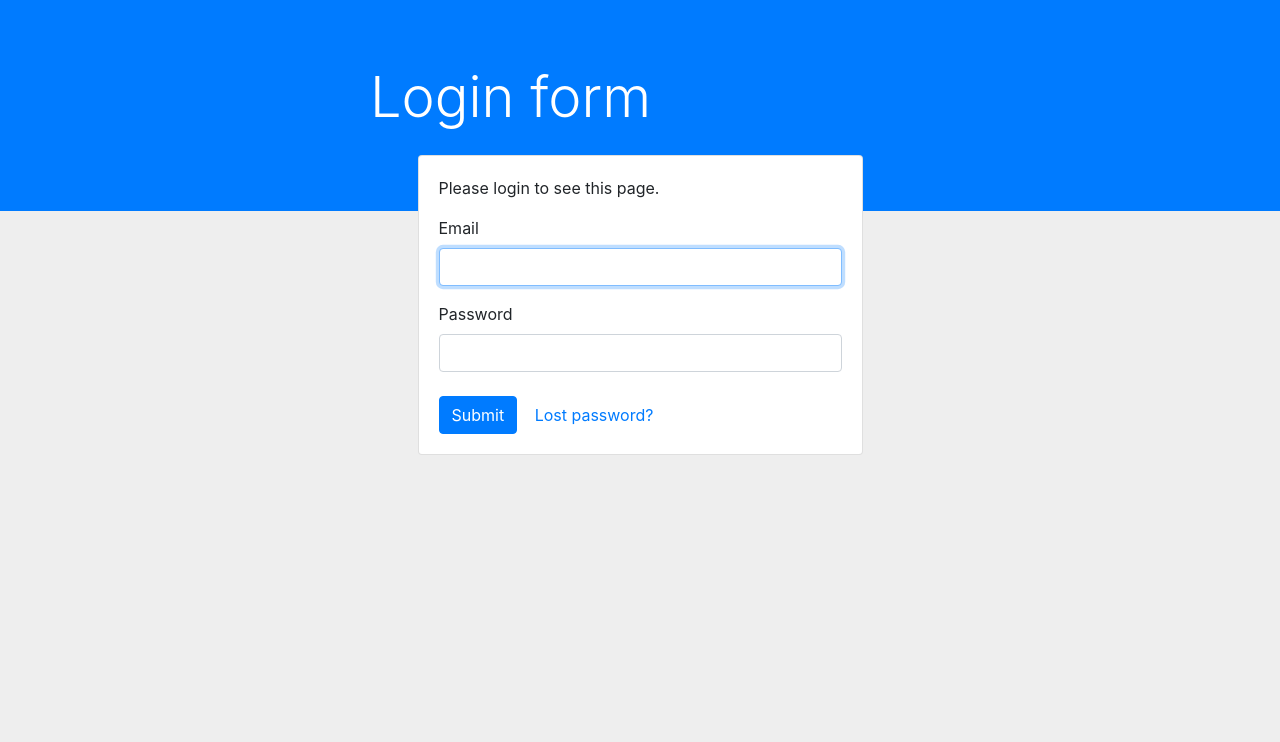
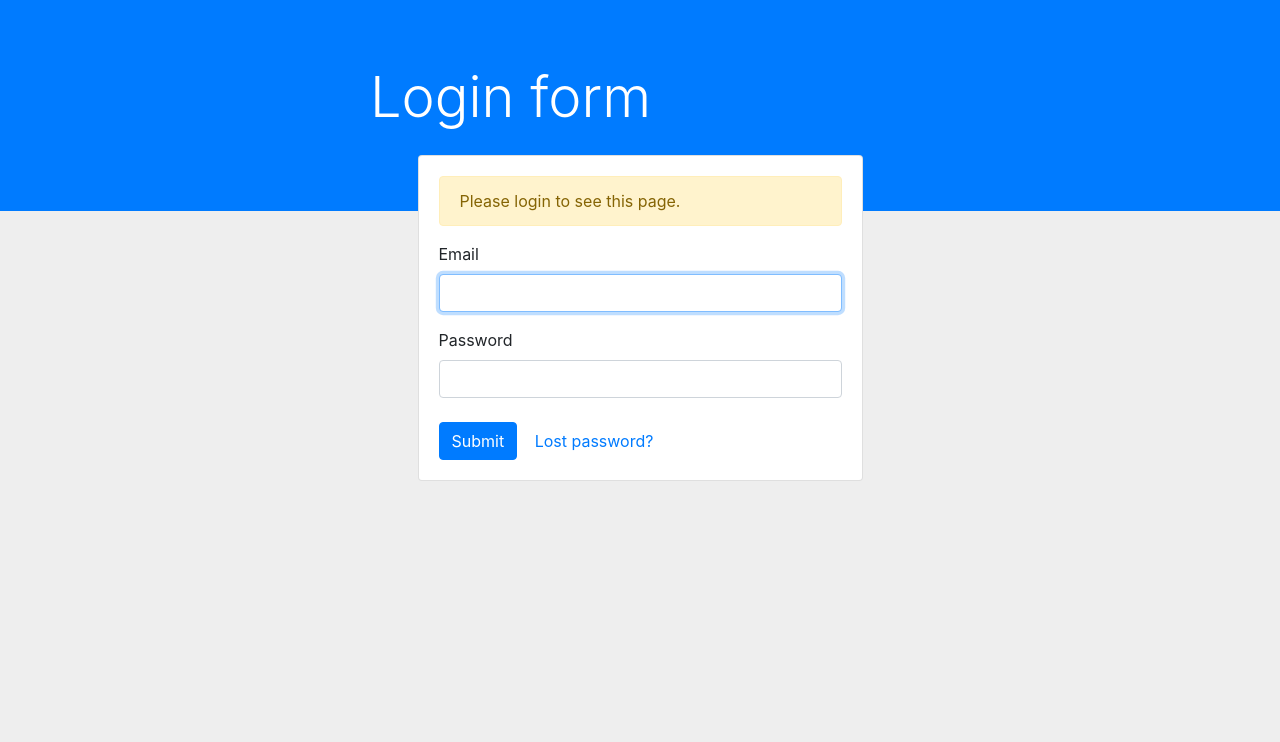
Before and after one commit to pkubiak/hearty-playground, a Django app: page /accounts/login/?next=/courses/1/ in a window 1280 px wide. Shown: the part 58-800 px from the top of the page. Run offline with Django 3.2, Linux system fonts and the light colour scheme; parts of the project's set-up code (start-up, migrations or seed data) failed here and were passed over; some libraries are stand-ins or nearby versions; some web fonts are replaced.

Commit message:
Add css to login messages

```diff
--- a/user_app/templates/registration/login.html
+++ b/user_app/templates/registration/login.html
@@ -10,10 +10,14 @@
 
     {% if next %}
         {% if user.is_authenticated %}
-        <p>Your account doesn't have access to this page. To proceed,
-        please login with an account that has access.</p>
+        <div class="alert alert-danger" role="alert">
+          Your account doesn't have access to this page. To proceed,
+          please login with an account that has access.
+        </div>
         {% else %}
-        <p>Please login to see this page.</p>
+        <div class="alert alert-warning" role="alert">
+          Please login to see this page.
+        </div>
         {% endif %}
     {% endif %}
 
```
